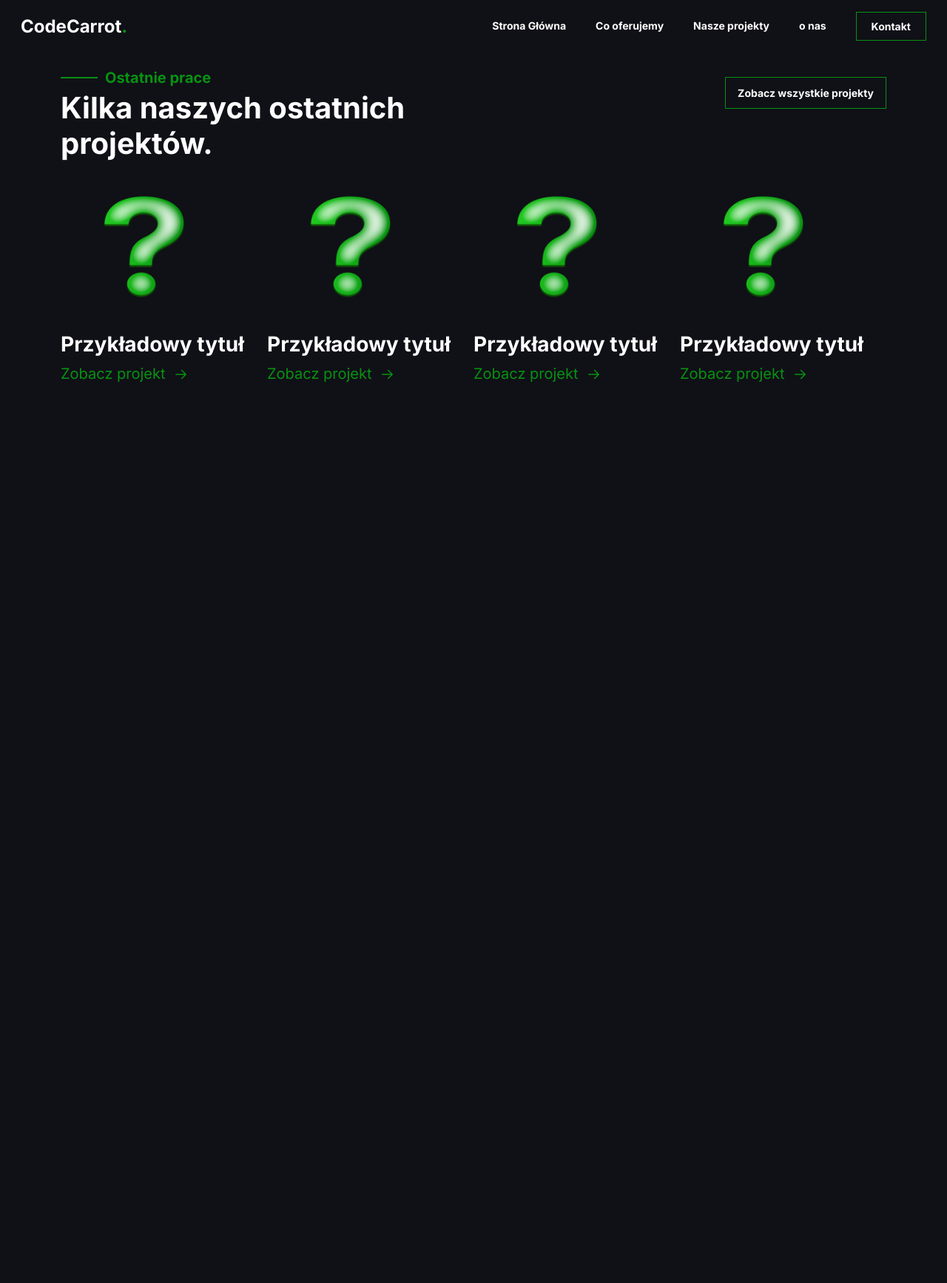
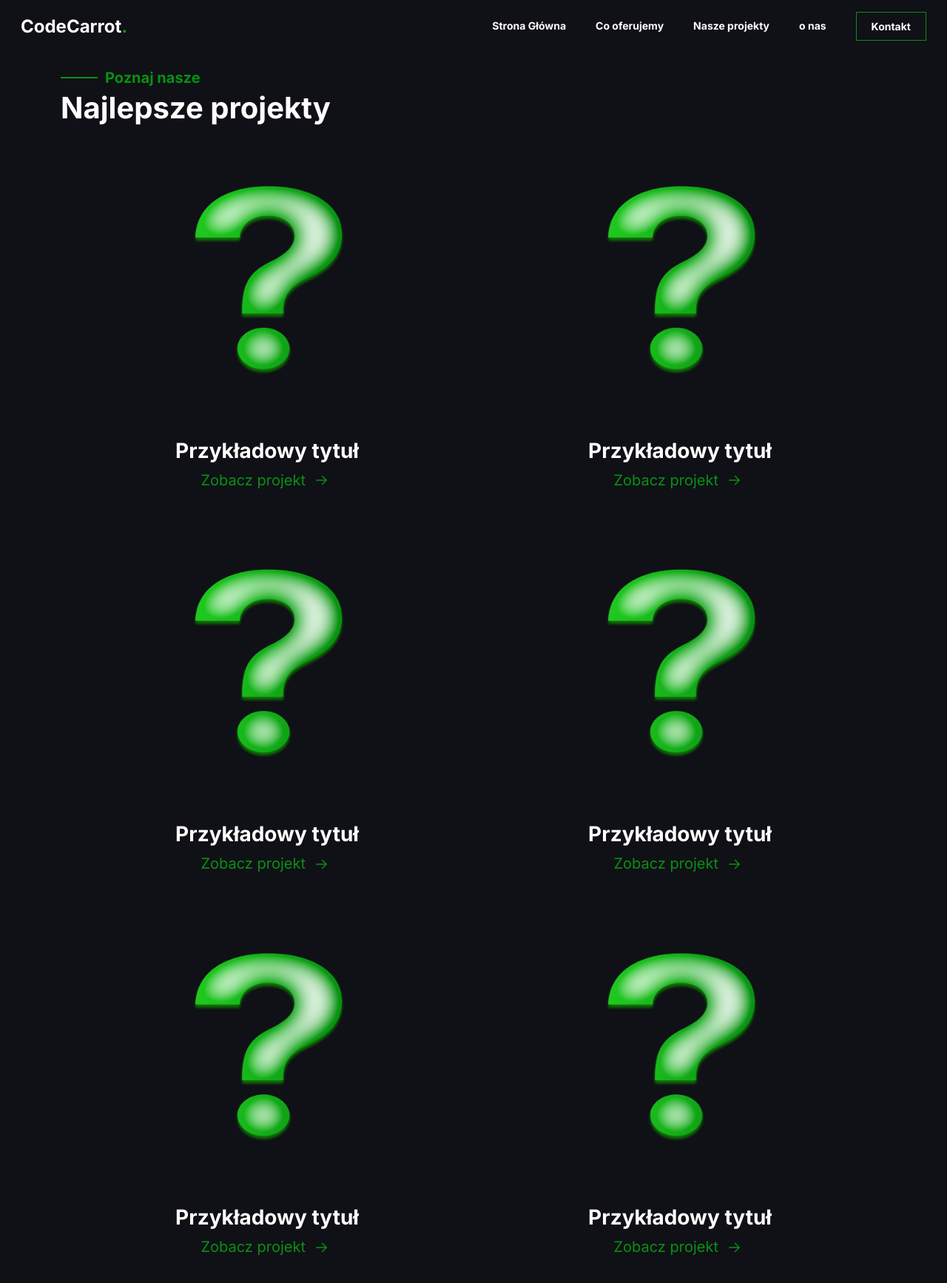
Before and after one commit to ogonekmateusz/portfolio-vue, a Vue app: page /Offer in a window 1280 px wide. Shown: the top 1734 px of the page at 74% size. Before the commit the page ends 800 px from the top, so only its background shows below. Built offline with nearby package versions, Linux system fonts and the light colour scheme.

Commit message:
format code and change layout of offerView

```diff
--- a/src/components/OfferVueComponents/OfferVueBlock.vue
+++ b/src/components/OfferVueComponents/OfferVueBlock.vue
@@ -1,15 +1,9 @@
 <template>
-
-
-
-
-          <div class="card-body ">
+<div class="card-body mr-1 d-flex flex-column align-items-center w-50">
   <img :src="require(`../../assets/${imgSrc}`)" alt="Work" :class="imgSrc">
-
   <h3 class="card-text">
     {{title}}
   </h3>
-              <div class="d-flex justify-content-between align-items-center">
     <div class="btn-group">
       <a class="link" :href="href">Zobacz projekt
         <svg class="arrow-icon" xmlns="http://www.w3.org/2000/svg" width="32" height="32" viewBox="0 0 32 32">
@@ -20,8 +14,6 @@
         </svg>
       </a>
     </div>
-          </div>
-
 </div>
 </template>
 
@@ -34,8 +26,6 @@
     </script>
 
     <style scoped>
-
-
 
 h3 {
   line-height: 32px;
--- a/src/views/HomeView.vue
+++ b/src/views/HomeView.vue
@@ -339,9 +339,6 @@ p {
 .display-4{
   color: white !important;
   font-weight: 800;
-
-  font-size: 4.2rem;
-
 }
 .col-lg-10{
   color: var(--gray) !important;
--- a/src/views/OfferView.vue
+++ b/src/views/OfferView.vue
@@ -5,23 +5,17 @@
         <div class="col-lg-6">
           <div class="services-header">
             <div class="services-header-content">
-              <hr class="line"> <span>Ostatnie prace</span>
+              <hr class="line"> <span>Poznaj nasze</span>
             </div>
-            <h2>Kilka naszych ostatnich<br> projektów.</h2>
+            <h2>Najlepsze projekty</h2>
           </div>
         </div>
-        <div class="col-lg-6">
-          <div class="services-header">
-            <div class="services-header-right-block">
-              <button>Zobacz wszystkie projekty</button>
-            </div>
-          </div>
-        </div>
+
       </div>
 
     </div>
 
-     <div class="container d-flex flex-wrap ">
+  <div class="container d-flex flex-wrap">
     <OfferVueBlock
       v-for="(work,index) in works"
       :key="index"
@@ -64,6 +58,16 @@ const works: Work[] = [
     title: "Przykładowy tytuł",
     imgSrc: "pytajnik.png",
     href: "/",
+  },
+  {
+    title: "Przykładowy tytuł",
+    imgSrc: "pytajnik.png",
+    href: "/",
+  },
+  {
+    title: "Przykładowy tytuł",
+    imgSrc: "pytajnik.png",
+    href: "/",
   }
 ];
 </script>
```
Also changed, not shown: src/components/HomeViewComponents/SectionServices.vue (+4 -6 lines). Lines whose indentation alone changed are shown as unchanged.
